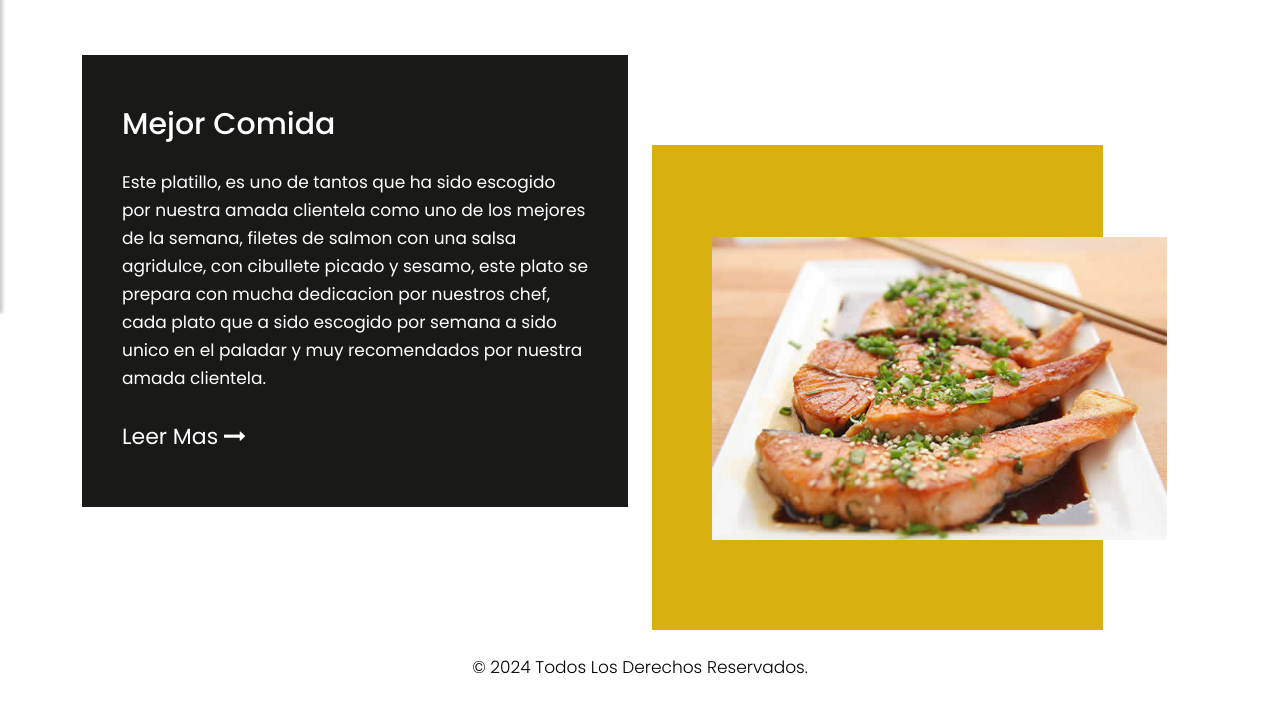
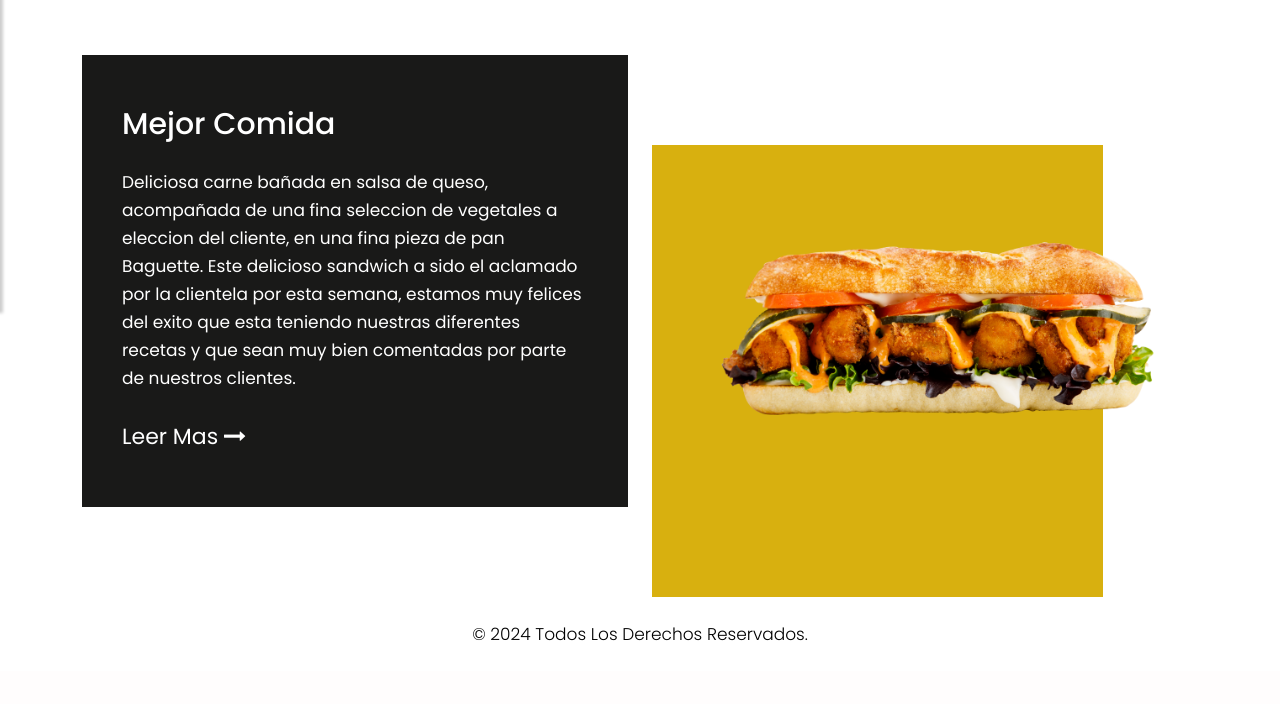
Before and after one commit to Mursito1/santfoodrail, a Django app: page /nosotros in a window 1280 px wide. Shown: the part 490-1194 px from the top of the page. After the commit the page ends 1131 px from the top, so only its background shows below. Run offline with Django 4.2, Linux system fonts and the light colour scheme; some libraries are stand-ins or nearby versions.

Commit message:
Update nosotros.html

```diff
--- a/blog/templates/nosotros.html
+++ b/blog/templates/nosotros.html
@@ -128,15 +128,16 @@
          <div class="col-xl-6 col-lg-6 col-md-12 col-sm-12">
              <div class="about_box">
                  <h3>Mejor Comida</h3>
-                 <p>Este platillo, es uno de tantos que ha sido escogido por nuestra amada clientela como uno de los mejores de la semana, filetes de salmon con una salsa agridulce,
-                    con cibullete picado y sesamo, este plato se prepara con mucha dedicacion por nuestros chef, cada plato que a sido escogido por semana a sido unico en el paladar
-                    y muy recomendados por nuestra amada clientela.</p>
+                 <p>Deliciosa carne bañada en salsa de queso, acompañada de una fina seleccion de vegetales a eleccion del cliente,
+                    en una fina pieza de pan Baguette. Este delicioso sandwich a sido el aclamado por la clientela por esta semana, estamos muy felices del exito que esta teniendo
+                    nuestras diferentes recetas y que sean muy bien comentadas por parte de nuestros clientes.
+                 </p>
                     <a href="{% url 'menus' %}">Leer Mas <i class="fa fa-long-arrow-right" aria-hidden="true"></i></a>
              </div>
          </div>
           <div class="col-xl-5 col-lg-5 col-md-10 col-sm-12 about_img_boxpdnt">
              <div class="about_img">
-                 <figure><img src="{% static 'images/about-img.jpg' %}" alt="#/"></figure>
+                 <figure><img src="{% static 'images/info.png' %}" alt="#/"></figure>
              </div>
          </div>
        </div>
```
